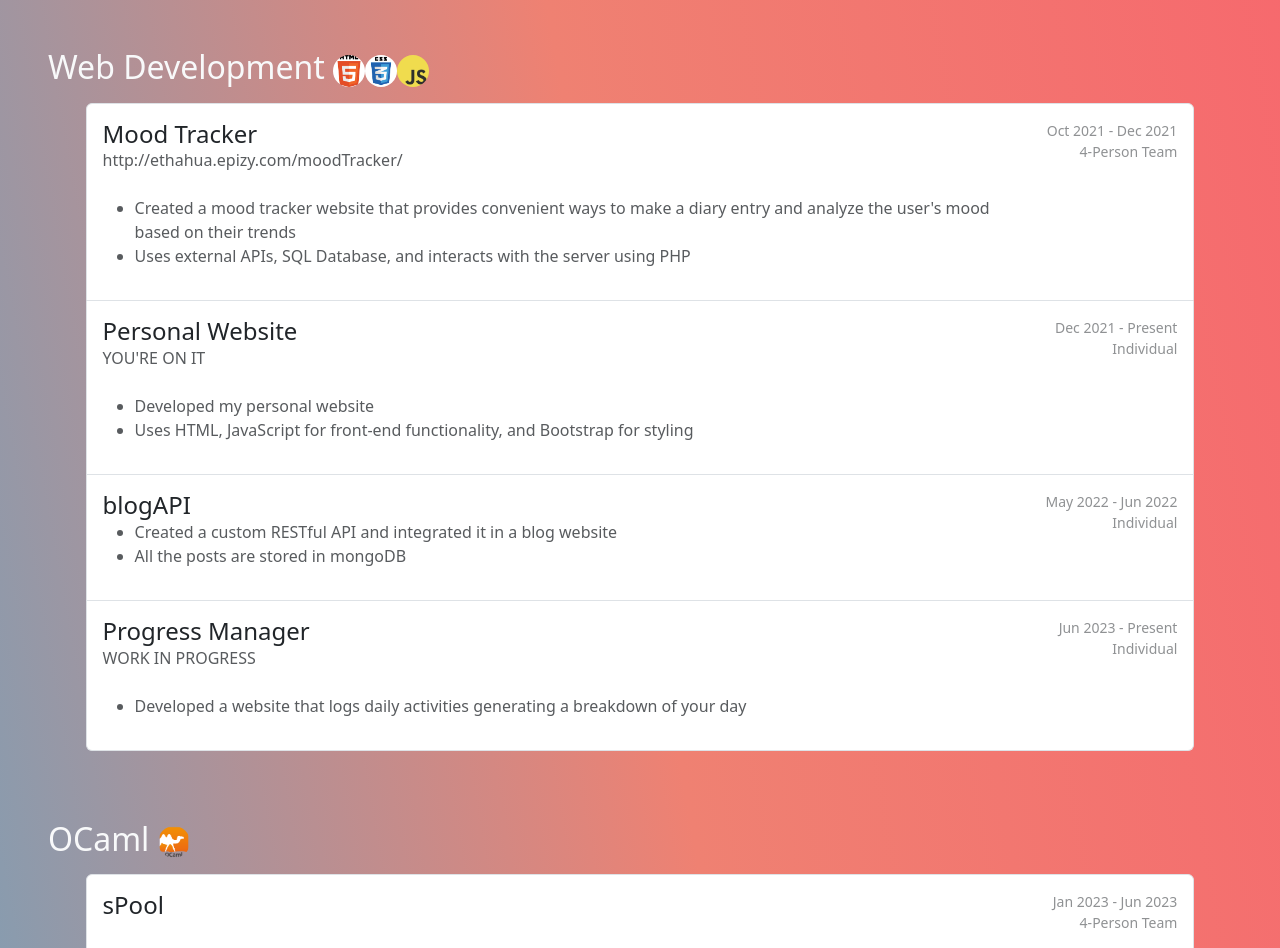
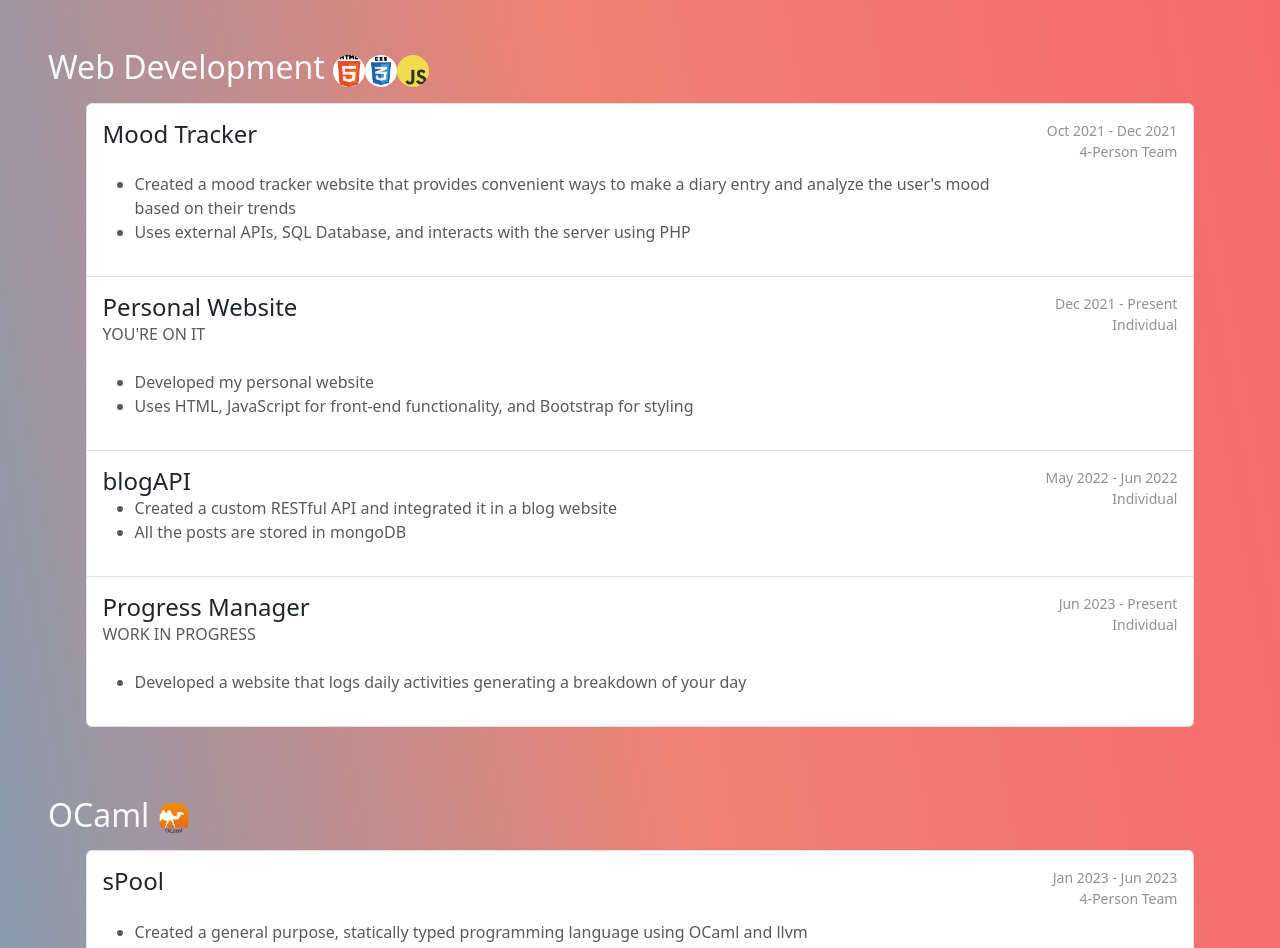
Before and after one commit to takahashy/personal-website, a plain HTML site: page projects.html in a window 1280 px wide. Shown: the part 1636-2584 px from the top of the page. Drawn offline with nearby package versions, Linux system fonts and the light colour scheme.

Commit message:
update website

```diff
--- a/projects.html
+++ b/projects.html
@@ -179,7 +179,6 @@
                             <div class="d-flex gap-2 w-100 justify-content-between">
                             <div>
                                 <h4 class="mb-0">Mood Tracker</h4>
-                                <p class="mb-0 opacity-75">http://ethahua.epizy.com/moodTracker/</p>
                                 <br>
                                 <ul>
                                     <li class="mb-0 opacity-75">Created a mood tracker website that provides convenient ways to make a diary entry and analyze the user's mood based on their trends</li>
```
